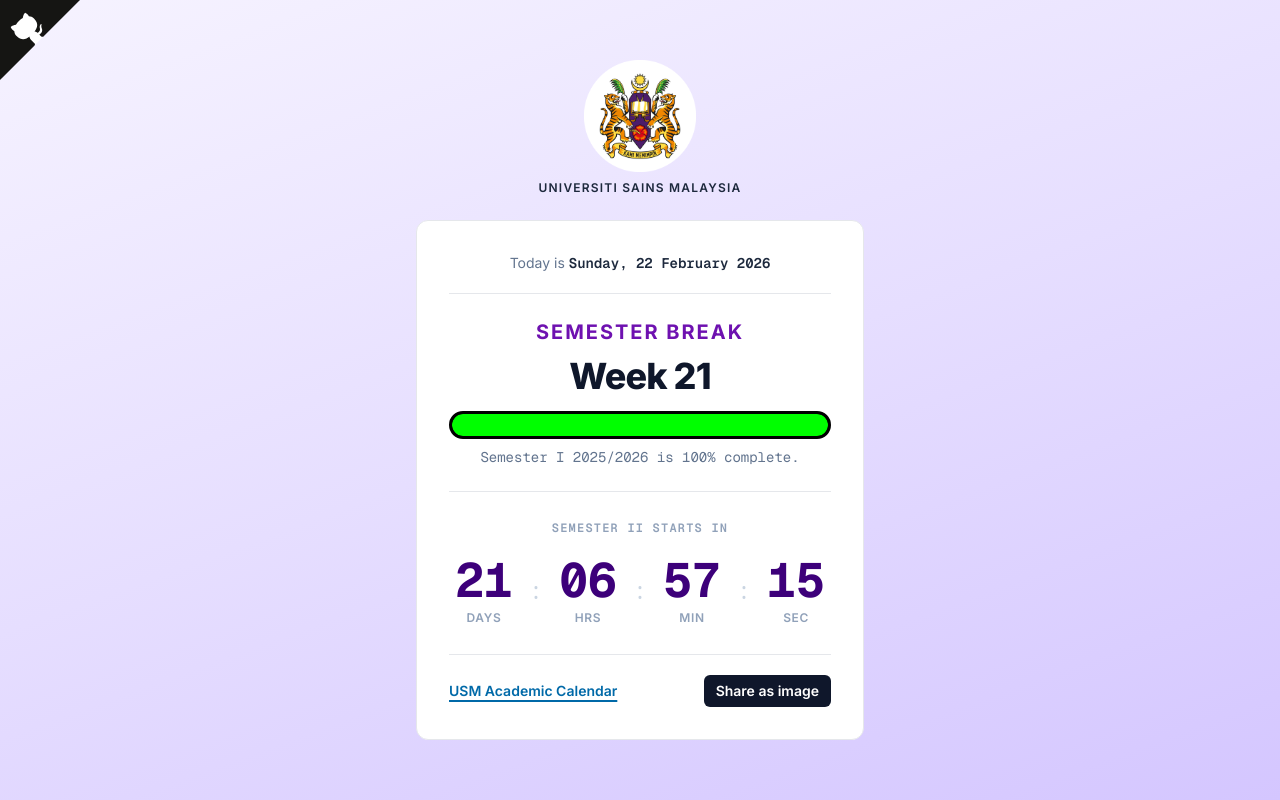
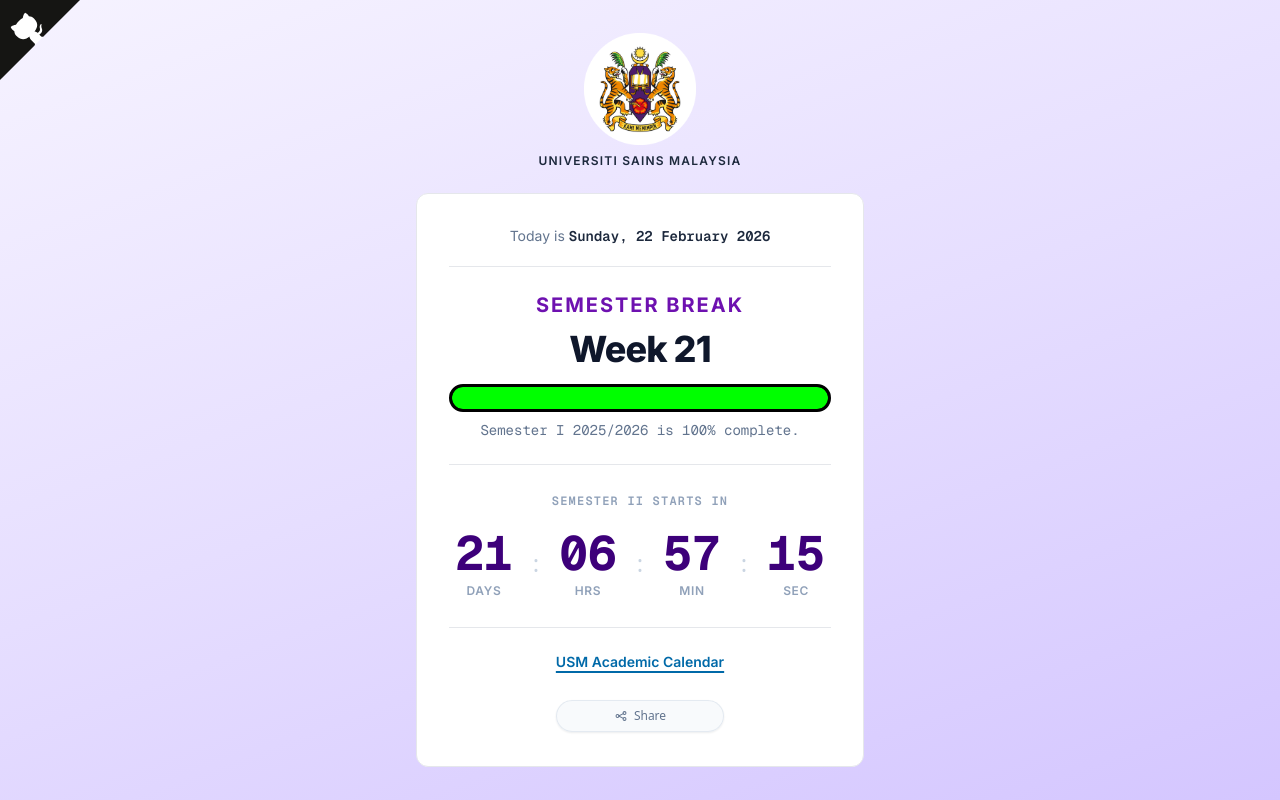
Before and after one commit to danishayman/usm-week, a Next.js app: page / in a window 1280 px wide. Built offline with nearby package versions, Linux system fonts and the light colour scheme.

Commit message:
add share URL

```diff
--- a/app/page.tsx
+++ b/app/page.tsx
@@ -51,6 +51,7 @@ function isShareAbortError(error: unknown): boolean {
 }
 
 const CALENDAR = getDefaultCalendar();
+const SHARE_URL = "https://usm-week.netlify.app/";
 
 // ── Countdown display ─────────────────────────────────────────────────────────
 
@@ -139,7 +140,8 @@ export default function Home() {
       if (typeof navigator.share === "function") {
         const shareData: ShareData = {
           title: "USM Week Snapshot",
-          text: `USM week snapshot for ${formatShortDate(now)}`,
+          text: SHARE_URL,
+          url: SHARE_URL,
           files: [imageFile],
         };
         const canShareFiles =
@@ -149,7 +151,6 @@ export default function Home() {
         if (canShareFiles) {
           try {
             await navigator.share(shareData);
-            setShareFeedback("Shared successfully.");
             return;
           } catch (error) {
             if (isShareAbortError(error)) return;
@@ -357,13 +358,14 @@ export default function Home() {
           <div data-no-capture="true" className="divider w-full" />
           <div
             data-no-capture="true"
-            className="w-full flex flex-col items-center gap-3 sm:flex-row sm:justify-between sm:items-center"
+            className="w-full flex flex-col items-center gap-3 pt-1 pb-0.5"
           >
+            <div className="inline-flex flex-col items-stretch">
               <a
                 href="https://bpa.usm.my/index.php/kalendar-akademik"
                 target="_blank"
                 rel="noopener noreferrer"
-              className="font-sans text-sm font-semibold text-sky-700 underline decoration-2 underline-offset-4 transition-colors hover:text-sky-900 hover:decoration-4 focus-visible:outline-none focus-visible:ring-2 focus-visible:ring-sky-300 rounded-sm"
+                className="text-center font-sans text-sm font-semibold text-sky-700 underline decoration-2 underline-offset-4 transition-colors hover:text-sky-900 hover:decoration-4 focus-visible:outline-none focus-visible:ring-2 focus-visible:ring-sky-300 rounded-sm"
                 aria-label="View USM Academic Calendar"
               >
                 USM Academic Calendar
@@ -372,11 +374,55 @@ export default function Home() {
                 type="button"
                 onClick={handleShare}
                 disabled={isSharing}
-              className="font-sans text-sm font-semibold px-3 py-1.5 rounded-md bg-slate-900 text-white transition-colors hover:bg-slate-700 disabled:opacity-60 disabled:cursor-not-allowed focus-visible:outline-none focus-visible:ring-2 focus-visible:ring-slate-500"
+                className="mt-7 h-8 w-full px-3 inline-flex items-center justify-center gap-1.5 rounded-full border border-slate-200/90 bg-slate-50/90 text-slate-500 text-xs font-medium shadow-[0_1px_2px_rgba(15,23,42,0.08)] transition-all hover:-translate-y-0.5 hover:bg-white hover:text-slate-700 hover:shadow-[0_4px_12px_rgba(15,23,42,0.08)] disabled:opacity-60 disabled:cursor-not-allowed focus-visible:outline-none focus-visible:ring-2 focus-visible:ring-sky-300"
                 aria-label="Share this week snapshot as image"
               >
-              {isSharing ? "Preparing image..." : "Share as image"}
+                {isSharing ? (
+                  <svg
+                    className="h-3.5 w-3.5 animate-spin"
+                    viewBox="0 0 24 24"
+                    fill="none"
+                    xmlns="http://www.w3.org/2000/svg"
+                    aria-hidden="true"
+                  >
+                    <circle
+                      cx="12"
+                      cy="12"
+                      r="9"
+                      stroke="currentColor"
+                      strokeWidth="2.5"
+                      strokeOpacity="0.25"
+                    />
+                    <path
+                      d="M21 12a9 9 0 0 0-9-9"
+                      stroke="currentColor"
+                      strokeWidth="2.5"
+                      strokeLinecap="round"
+                    />
+                  </svg>
+                ) : (
+                  <svg
+                    className="h-3.5 w-3.5"
+                    viewBox="0 0 24 24"
+                    fill="none"
+                    xmlns="http://www.w3.org/2000/svg"
+                    aria-hidden="true"
+                  >
+                    <path
+                      d="M16 8L8 12L16 16"
+                      stroke="currentColor"
+                      strokeWidth="1.75"
+                      strokeLinecap="round"
+                      strokeLinejoin="round"
+                    />
+                    <circle cx="18" cy="7" r="2.5" stroke="currentColor" strokeWidth="1.75" />
+                    <circle cx="6" cy="12" r="2.5" stroke="currentColor" strokeWidth="1.75" />
+                    <circle cx="18" cy="17" r="2.5" stroke="currentColor" strokeWidth="1.75" />
+                  </svg>
+                )}
+                <span>Share</span>
               </button>
+            </div>
           </div>
 
           {shareFeedback && (
```
Lines whose indentation alone changed are shown as unchanged.
